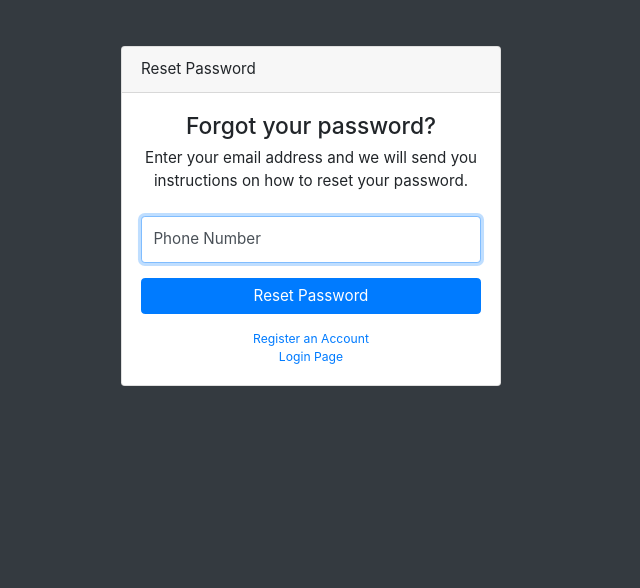
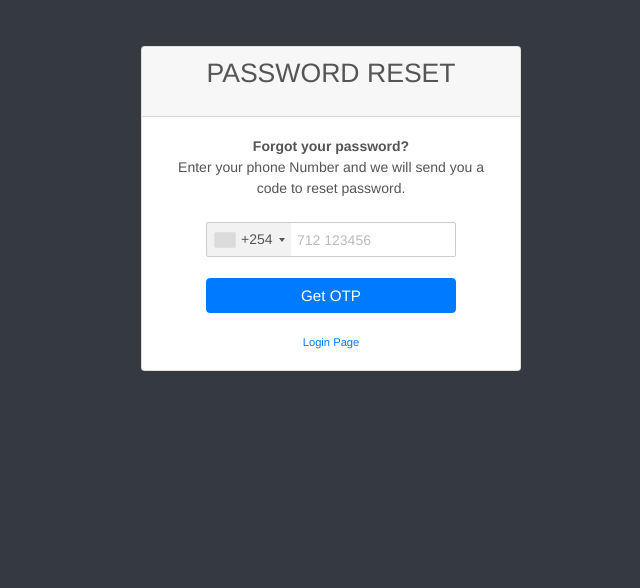
Before and after one commit to Sendeyo/Kite_website, a Flask app: page /forgot-password in a window 1280 px wide. Shown: the top 588 px of the page, without its empty margins (329-969 px from the left). Run offline with Flask 2, Linux system fonts and the light colour scheme; some libraries are stand-ins or nearby versions; grey boxes are pictures that could not be loaded.

Commit message:
Created forgot password Otp page

```diff
--- a/templates/kite/forgot-password.html
+++ b/templates/kite/forgot-password.html
@@ -1,28 +1,48 @@
 {% extends "structure.html" %}
 {% block body %}
-
-
+<head>
+  <meta charset="utf-8">
+  <link rel="stylesheet" href="/static/build/css/intlTelInput.css">
+  <link rel="stylesheet" href="/static/build/css/demo.css">
+</head>
 <body class="bg-dark">
 
   <div class="container">
+          {% if error %}
+              <div class="alert alert-danger alert-dismissible fade show">
+                <strong>Warning! &nbsp;</strong> {{ error }}
+                <button type="button" class="close" data-dismiss="alert">&times;</button>
+              </div>
+              <br>
+            {% endif %}
     <div class="card card-login mx-auto mt-5">
-      <div class="card-header">Reset Password</div>
+      <div class="card-header"><p align="center"><span class="h3">PASSWORD RESET</span></p></div>
       <div class="card-body">
         <div class="text-center mb-4">
-          <h4>Forgot your password?</h4>
-          <p>Enter your email address and we will send you instructions on how to reset your password. </p>
+          <b>Forgot your password?</b>
+          <p>Enter your phone Number and we will send you a code to reset password.</p>
         </div>
-        <form>
+
+        <form method="POST" action="" class="text-center">
+          <input id="phone" name="phoneNumber" type="tel"><br><br>
+          <input type="submit" name="" value="Get OTP" class="btn btn-primary">
+        </form>
+        <br>
+
+
+
+        <!-- <form method="POST" action="">
+
+
           <div class="form-group">
             <div class="form-label-group">
-              <input type="email" id="inputEmail" class="form-control" placeholder="Enter email address" required="required" autofocus="autofocus">
-              <label for="inputEmail">Phone Number</label>
+              <input type="tel" id="inputEmail" name="phoneNumber" class="form-control" placeholder="Enter email address" required="required" autofocus="autofocus" maxlength="10">
+              <label for="inputEmail">Enter Phone number 0...</label>
             </div>
           </div>
-          <a class="btn btn-primary btn-block" href="/">Reset Password</a>
+          <input type="submit" class="btn btn-primary btn-block" value="Get the otp"> -->
         </form>
         <div class="text-center">
-          <a class="d-block small mt-3" href="/register">Register an Account</a>
           <a class="d-block small" href="/">Login Page</a>
         </div>
       </div>
@@ -30,6 +50,34 @@
   </div>
 
   <!-- Bootstrap core JavaScript-->
+  <script src="/static/build/js/intlTelInput.js"></script>
+  <script>
+    var input = document.querySelector("#phone");
+    window.intlTelInput(input, {
+      // allowDropdown: true,
+      // autoHideDialCode: false,
+      // autoPlaceholder: "on",
+      // dropdownContainer: document.body,
+      // excludeCountries: ["us"],
+      // formatOnDisplay: true,
+      // geoIpLookup: function(callback) {
+      //   $.get("http://ipinfo.io", function() {}, "jsonp").always(function(resp) {
+      //     var countryCode = (resp && resp.country) ? resp.country : "";
+      //     callback(countryCode);
+      //   });
+      // },
+      // hiddenInput: "full_number",
+      // initialCountry: "ke",
+      // localizedCountries: { 'de': 'Deutschland' },
+      // nationalMode: false,
+      onlyCountries: ['ke'],
+      // placeholderNumberType: "MOBILE",
+      // preferredCountries: ['ke', 'tz', 'ug'],
+      separateDialCode: true,
+      utilsScript: "/static/build/js/utils.js",
+    });
+  </script>
+
   <script src="vendor/jquery/jquery.min.js"></script>
   <script src="vendor/bootstrap/js/bootstrap.bundle.min.js"></script>
 
--- a/templates/kite/home.html
+++ b/templates/kite/home.html
@@ -7,7 +7,7 @@
         <!-- Icon Cards-->
         <div class="row">
                 {% for tile in tiles%}
-                <div class="col-xl-3 col-lg-4 col-md-4 col-sm-6 col-xs-7 tile mt-5" >
+                <div class="col-xl-3 col-lg-4 col-md-6 col-sm-6 col-xs-10 tile mt-5" >
                   <div class="card text-white {{tile['color']}} o-hidden h-100">
                     <div class="card-header">
                       <div class="card-body-icon">
```
